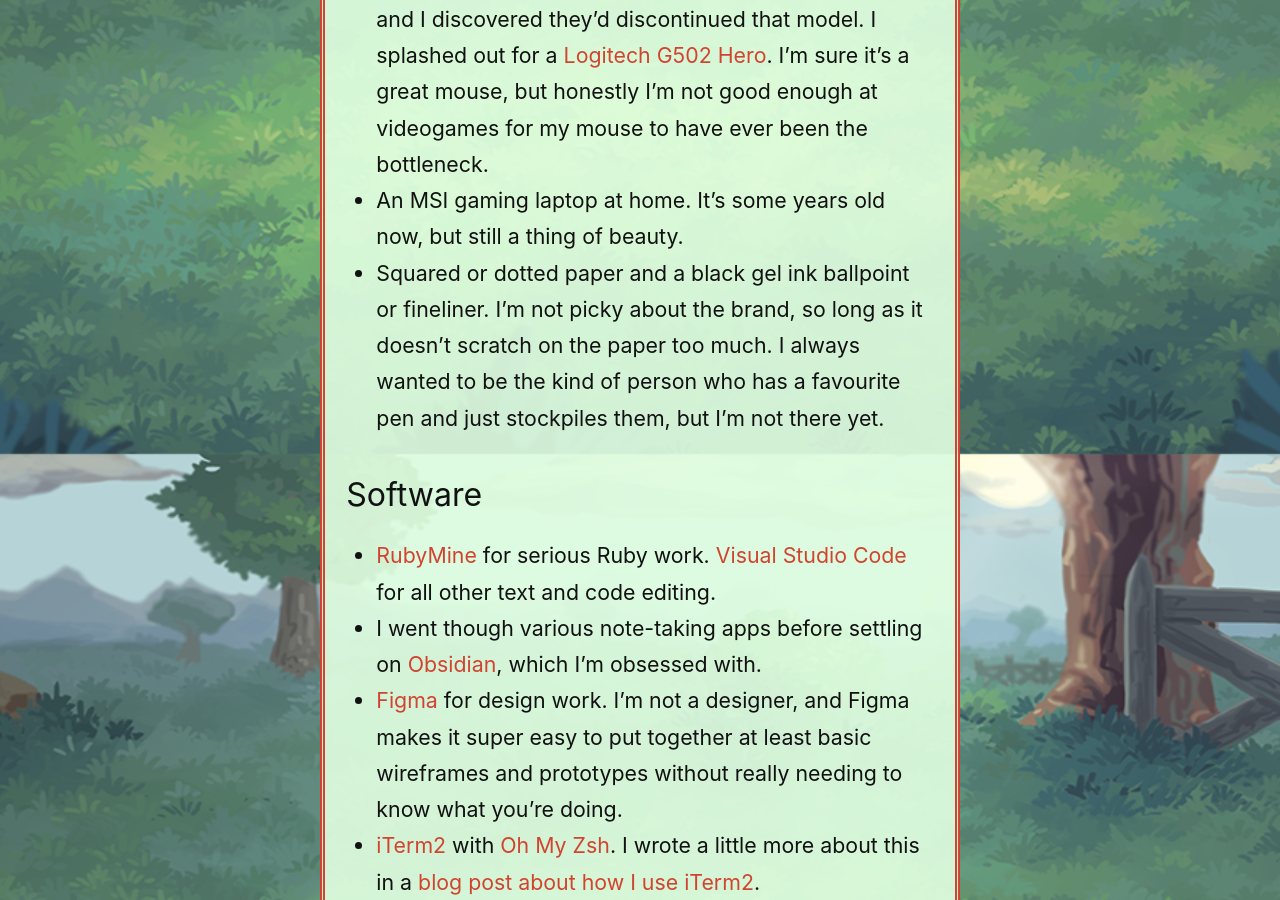
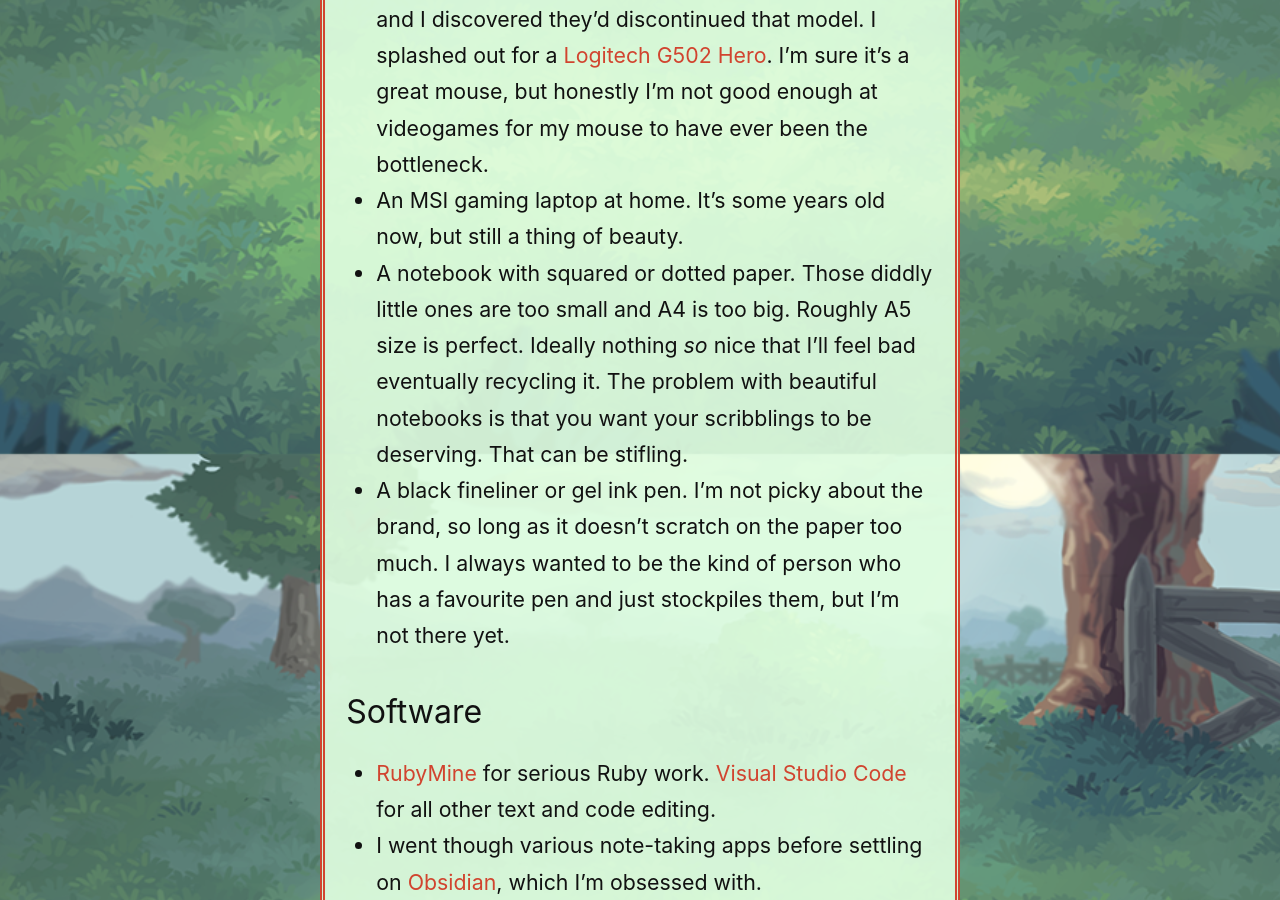
Before and after one commit to jsrn/jsrn.github.io, a Jekyll site: the page built from uses.md, in a window 1280 px wide and 900 px high, scrolled down 446 px. Built offline with Jekyll 4.4.1, drawn with Linux system fonts in a browser that asks for light colours.

Commit message:
updated note on notebook and pen

```diff
--- a/uses.md
+++ b/uses.md
@@ -9,7 +9,8 @@
 * Apple [Magic Keyboard](https://www.apple.com/uk/shop/product/MLA22B/A/magic-keyboard-british-english), also provided by my company. I used to use a mechanical keyboard, but now it feels intolerably thick. Maybe I'll buy one of those fancy wrist pads and try again some day.
 * I used my beloved [Anker Gaming Mouse](https://www.anker.com/es/products/variant/8200-dpi-highprecision-laser-gaming-mouse/98ANDS2368-BA) until it broke and I discovered they'd discontinued that model. I splashed out for a [Logitech G502 Hero](https://www.logitechg.com/en-gb/products/gaming-mice/g502-hero-gaming-mouse.910-005471.html). I'm sure it's a great mouse, but honestly I'm not good enough at videogames for my mouse to have ever been the bottleneck.
 * An MSI gaming laptop at home. It's some years old now, but still a thing of beauty.
-* Squared or dotted paper and a black gel ink ballpoint or fineliner. I'm not picky about the brand, so long as it doesn't scratch on the paper too much. I always wanted to be the kind of person who has a favourite pen and just stockpiles them, but I'm not there yet.
+* A notebook with squared or dotted paper. Those diddly little ones are too small and A4 is too big. Roughly A5 size is perfect. Ideally nothing _so_ nice that I'll feel bad eventually recycling it. The problem with beautiful notebooks is that you want your scribblings to be deserving. That can be stifling.
+* A black fineliner or gel ink pen. I'm not picky about the brand, so long as it doesn't scratch on the paper too much. I always wanted to be the kind of person who has a favourite pen and just stockpiles them, but I'm not there yet.
 
 ## Software
 
```
